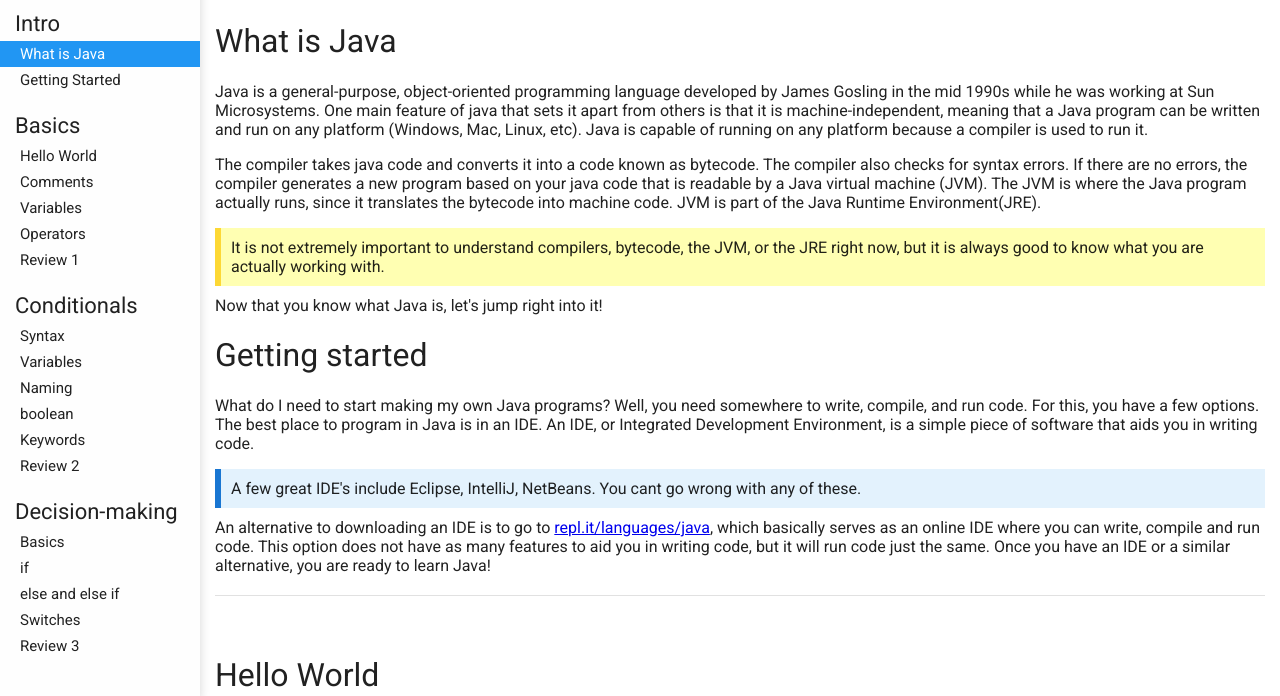
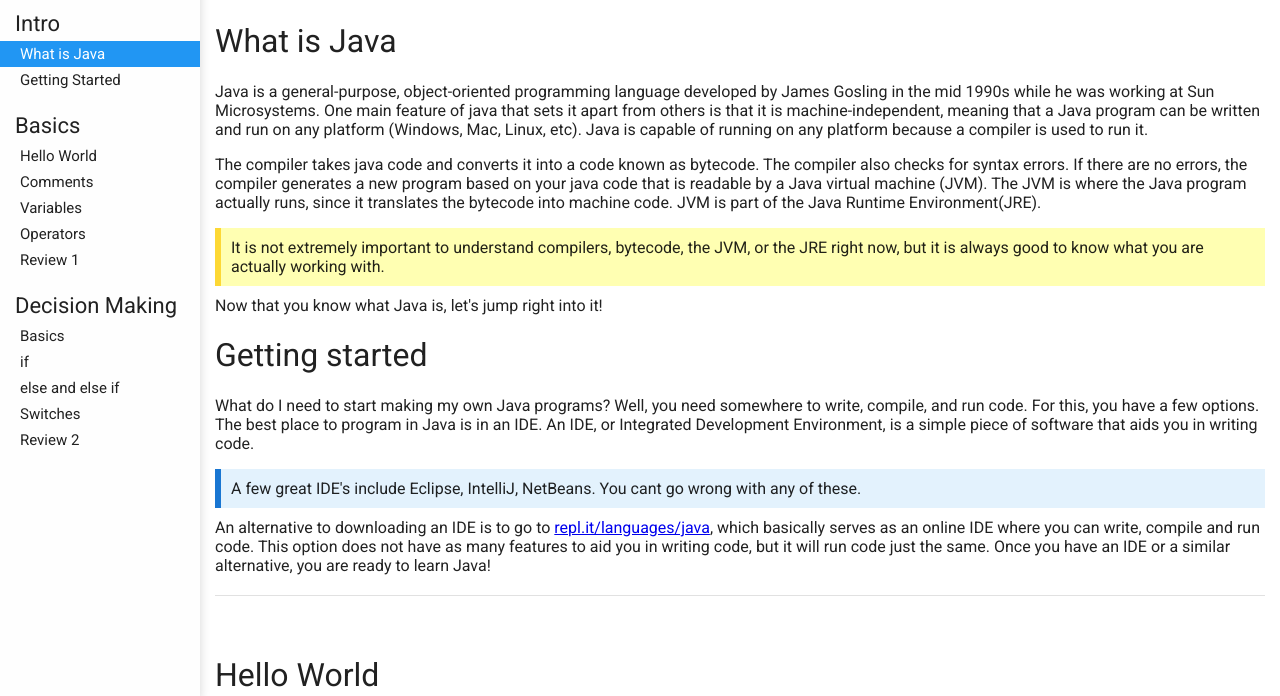
Before and after one commit to chrismun/chrismunley.github.io, a plain HTML site: page java.html in a window 1280 px wide. Shown: the part 104-800 px from the top of the page. Drawn offline with Linux system fonts and the light colour scheme.

Commit message:
Update java.html

```diff
--- a/java.html
+++ b/java.html
@@ -32,6 +32,7 @@
                 <li class="mi selected" onclick="window.location='#intro'">What is Java</li>
                 <li class="mi" onclick="window.location='#starting'">Getting Started</li>
             </ul>
+
             <div class="section">Basics</div>
             <ul>
                 <li class="mi selected" onclick="window.location='#helloworld'">Hello World</li>
@@ -40,22 +41,14 @@
                 <li class="mi" onclick="window.location='#operators'">Operators</li>
                 <li class="mi" onclick="window.location='#review1'">Review 1</li>
             </ul>
-            <div class="section">Conditionals</div>
-            <ul>
-                <li class="mi" onclick="window.location='#syntax'">Syntax</li>
-                <li class="mi" onclick="window.location='#variables'">Variables</li>
-                <li class="mi" onclick="window.location='#naming'">Naming</li>
-                <li class="mi" onclick="window.location='#boolean'">boolean</li>
-                <li class="mi" onclick="window.location='#keywords'">Keywords</li>
-                <li class="mi" onclick="window.location='#review2'">Review 2</li>
-            </ul>
-            <div class="section">Decision-making</div>
+
+            <div class="section">Decision Making</div>
             <ul>
                 <li class="mi" onclick="window.location='#decisionbasics'">Basics</li>
                 <li class="mi" onclick="window.location='#if'">if</li>
                 <li class="mi" onclick="window.location='#else'">else and else if</li>
                 <li class="mi" onclick="window.location='#switch'">Switches</li>
-                <li class="mi" onclick="window.location='#review3'">Review 3</li>
+                <li class="mi" onclick="window.location='#review2'">Review 2</li>
             </ul>
         </div>
 
@@ -79,13 +72,6 @@
 
             <div class="separator"></div>
             <br>
-
-
-            <!-- <div id="oop">
-                <h1>OOP (Object-Oriented Programming)</h1>
-                <p>Object-oriented programming is a type of programming that uses the concept of classes and objects. It is a well known approach since we live in a world that is object oriented. Everywhere you look, there are objects, and each object has attributes that make them different from other objects. Classes define how an object will be constructed, then objects are actually created from these classes, which you manipulate in your program.</p>
-                <div class="block blue">It is a good practice to relate new Java concepts to things in your daily life, as it helps you really understand what is going on.</div>
-            </div> -->
 
             <div id="helloworld">
                 <h1>Hello World</h1>
@@ -204,8 +190,8 @@
                 </div>
             </div>
 
-            <div id="review3">
-                <h1>Review 3</h1>
+            <div id="review2">
+                <h1>Review 2</h1>
                 <ul>
                     <li>Conditional statements are the easiest way to make your application do something based of varing input.</li>
                     <li>Java has 2 types of conditional statements; if-elseif-else blocks and switches.</li>
```
